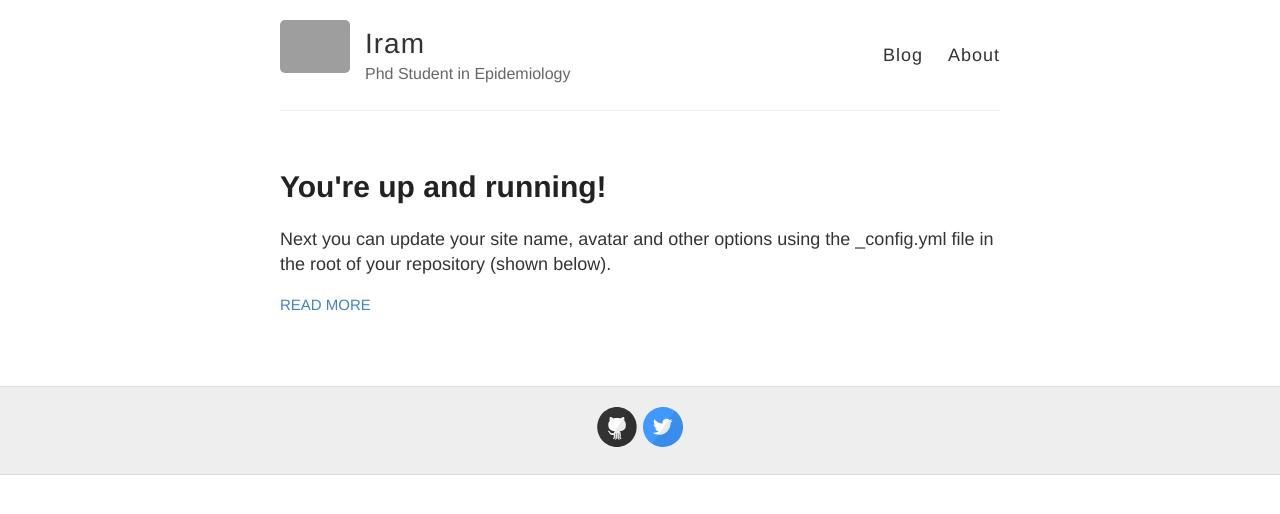
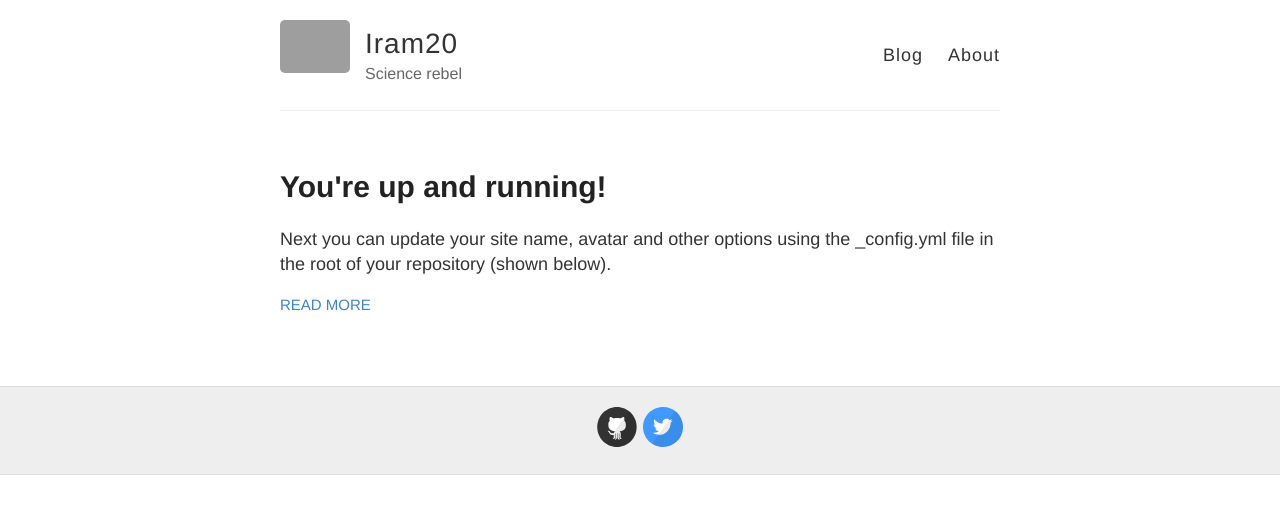
Before and after one commit to irmi2020/irmi2020.github.io, a Jekyll site: the page built from index.html, in a window 1280 px wide. Shown: the top 514 px of the page. Built offline with Jekyll 4.4.1, drawn with Linux system fonts in a browser that asks for light colours; grey boxes are pictures that could not be loaded.

```diff
--- a/_config.yml
+++ b/_config.yml
@@ -3,10 +3,10 @@
 #
 
 # Name of your site (displayed in the header)
-name: Iram
+name: Iram20
 
 # Short bio or description (displayed in the header)
-description: Phd Student in Epidemiology
+description: Science rebel
 
 # URL of your avatar or profile pic (you could use your GitHub profile pic)
 avatar: https://raw.githubusercontent.com/barryclark/jekyll-now/master/images/jekyll-logo.png
--- /dev/null
+++ b/me.txt
@@ -0,0 +1,4 @@
+Name Iram
+Work undesrstand coding
+Live in Lund
+Takes the train
```
Also changed, not shown: 1 other file.
